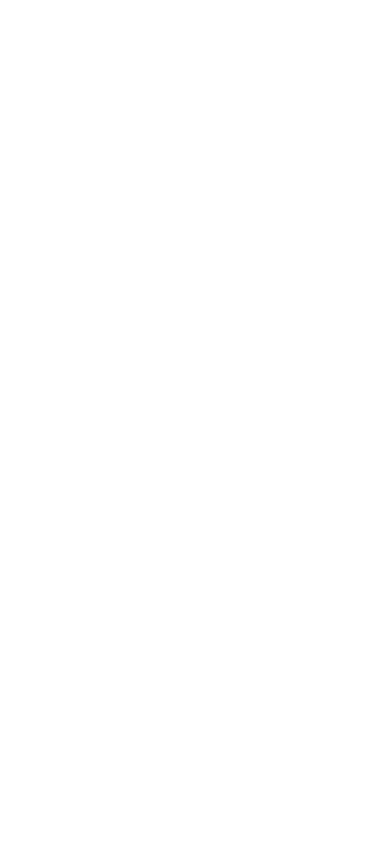
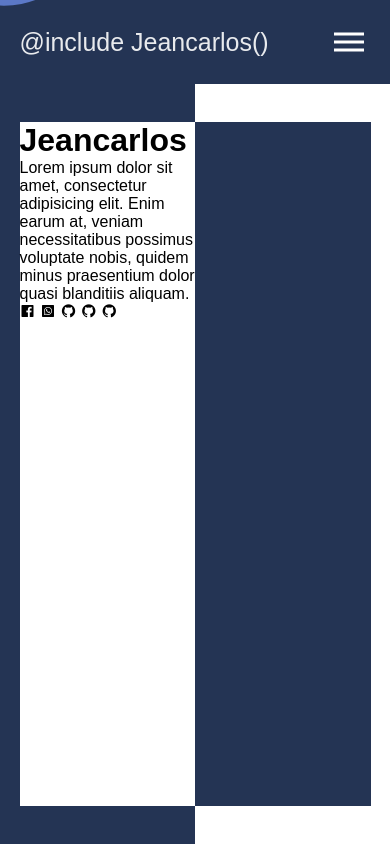
Before and after one commit to akanzadev/Portafolio, a plain HTML site: page index.html in a window 390 px wide. Drawn offline with nearby package versions, Linux system fonts and the light colour scheme.

Commit message:
Nav terminado y empezando header

```diff
--- a/index.html
+++ b/index.html
@@ -1,11 +1,60 @@
 <!DOCTYPE html>
 <html lang="en">
-<head>
-    <meta charset="UTF-8">
-    <meta name="viewport" content="width=device-width, initial-scale=1.0">
+  <head>
+    <meta charset="UTF-8" />
+    <meta name="viewport" content="width=device-width, initial-scale=1.0" />
     <title>Portafolio</title>
-</head>
-<body>
-
-</body>
+    <link rel="stylesheet" href="./styles/index.css" />
+    <script src="./js/index.js" type="text/javascript"></script>
+    <!--Stylos de boxicos-->
+    <link
+      href="https://cdn.jsdelivr.net/npm/boxicons@2.0.5/css/boxicons.min.css"
+      rel="stylesheet"
+    />
+  </head>
+  <body>
+    <div class="container">
+      <nav class="nav">
+        <div class="nav-logo">
+          <span>@include Jeancarlos()</span>
+        </div>
+        <div class="hamburger">
+          <div class="line"></div>
+          <div class="line"></div>
+          <div class="line"></div>
+        </div>
+        <div class="nav-links">
+          <li><a href="#">Portada</a></li>
+          <li><a href="#">Sobre mí</a></li>
+          <li><a href="#">Proyectos</a></li>
+        </div>
+      </nav>
+      <header class="header">
+        <div class="header-right">
+          <div class="description">
+            <div class="datos">
+              <h1>Jeancarlos</h1>
+              <p>
+                Lorem ipsum dolor sit amet, consectetur adipisicing elit. Enim
+                earum at, veniam necessitatibus possimus voluptate nobis, quidem
+                minus praesentium dolor quasi blanditiis aliquam.
+              </p>
+            </div>
+            <div class="redes">
+              <i class="bx bxl-facebook-square"></i>
+              <i class="bx bxl-whatsapp-square"></i>
+              <i class="bx bxl-github"></i>
+              <i class="bx bxl-github"></i>
+              <i class="bx bxl-github"></i>
+            </div>
+          </div>
+        </div>
+        <div class="header-left">
+          <div class="description">
+            <h1></h1>
+          </div>
+        </div>
+      </header>
+    </div>
+  </body>
 </html>
--- /dev/null
+++ b/js/index.js
@@ -0,0 +1,10 @@
+"use strict";
+window.addEventListener("load", () => {
+  const hamburger = document.querySelector(".hamburger");
+  const navLinks = document.querySelector(".nav-links");
+  const links = document.querySelector(".nav-links li");
+
+  hamburger.addEventListener("click", () => {
+    navLinks.classList.toggle("open");
+  });
+});
--- a/styles/index.scss
+++ b/styles/index.scss
@@ -0,0 +1,134 @@
+$AzulLautado: rgb(36, 52, 84);
+$BlancoSuave: rgba(255, 255, 255, 0.897);
+$AzulIntenso: rgb(11, 24, 51);
+$CelesteSuave: rgb(91, 120, 199);
+$Fuente: sans-serif;
+@mixin flex($state) {
+  display: flex;
+  flex-direction: $state;
+  flex-wrap: wrap;
+}
+@mixin reset() {
+  margin: 0px;
+  padding: 0px;
+}
+* {
+  @include reset();
+  box-sizing: border-box;
+}
+body {
+  background-color: $BlancoSuave;
+  font-family: $Fuente;
+}
+
+.container {
+  width: 100%;
+}
+.nav {
+  height: 10vh;
+  background-color: $AzulLautado;
+  @include flex(row);
+  justify-content: space-around;
+  .nav-logo {
+    @include flex(row);
+    width: 40%;
+    align-items: center;
+    span {
+      color: $BlancoSuave;
+      font-size: 25px;
+    }
+    @media screen and (max-width: 768px) {
+      width: 90%;
+      margin: auto;
+    }
+  }
+  .nav-links {
+    @include flex(row);
+    list-style: none;
+    width: 50%;
+    height: 100%;
+    justify-content: space-around;
+    align-items: center;
+    @media screen and (max-width: 768px) {
+      @include flex(column);
+      background-color: $CelesteSuave;
+      clip-path: circle(13.7% at 1% -10%);
+      height: 100vh;
+      pointer-events: none;
+      position: fixed;
+      transition: all 1s ease-out;
+      width: 100%;
+      z-index: 2;
+      &.open {
+        clip-path: circle(1100px at 1% -10%);
+        pointer-events: all;
+      }
+      &.open a {
+        opacity: 1;
+      }
+    }
+    a {
+      color: white;
+      font-size: 18px;
+      text-decoration: none;
+      padding: 5px 10px;
+      border-left: 10px solid $AzulLautado;
+      border-right: 10px solid $AzulLautado;
+      border-bottom: 5px solid white;
+      @media screen and (max-width: 768px) {
+        opacity: 0;
+        transition: all 2s;
+        border: none;
+      }
+    }
+  }
+  @media screen and (max-width: 768px) {
+    position: relative;
+    .hamburger {
+      position: absolute;
+      cursor: pointer;
+      right: 5%;
+      top: 50%;
+      transform: translate(-5%, -50%);
+      z-index: 3;
+    }
+    .line {
+      width: 30px;
+      height: 3px;
+      background-color: white;
+      margin: 5px;
+    }
+  }
+}
+
+.header {
+  width: 100%;
+  height: 90vh;
+  @include flex(row);
+  .header-right {
+    width: 50%;
+    height: 100%;
+    background-color: $AzulLautado;
+    @include flex(row);
+    justify-content: flex-end;
+    .description {
+      align-self: center;
+      height: 90%;
+      width: 90%;
+      background-color: white;
+    }
+  }
+  .header-left {
+    height: 100%;
+    width: 50%;
+    background-color: white;
+    @include flex(row);
+    justify-content: flex-start;
+    .description {
+      align-self: center;
+      height: 90%;
+      width: 90%;
+      background-color: $AzulLautado;
+    }
+  }
+}
```
Also changed, not shown: styles/index.css, 1 other file.
